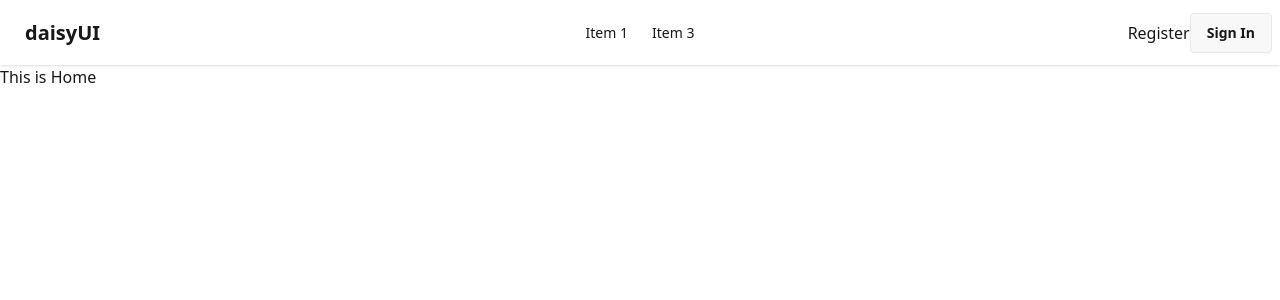
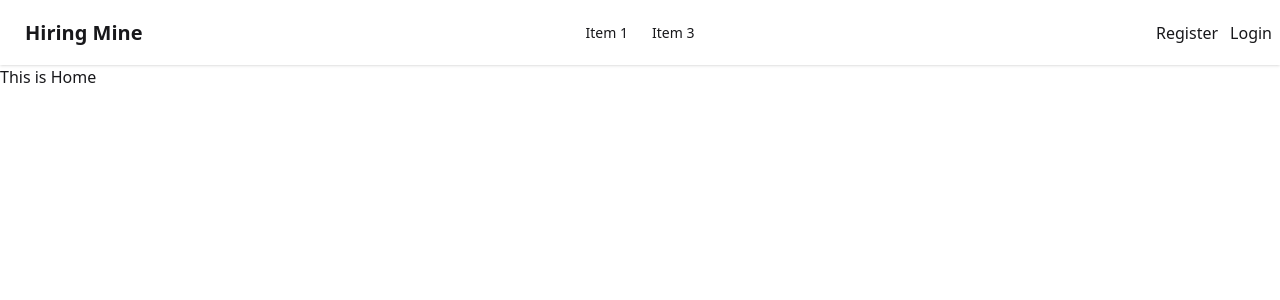
Before and after one commit to anowarzz/job-wave-client, a React (Vite) app: page / in a window 1280 px wide. Shown: the top 300 px of the page. Built offline with nearby package versions, Linux system fonts and the light colour scheme.

Commit message:
created login route and added lottie file

```diff
--- /dev/null
+++ b/src/pages/Login/Login.jsx
@@ -0,0 +1,9 @@
+const Login = () => {
+    return (
+        <div>
+            Login Page Here
+        </div>
+    );
+};
+
+export default Login;
--- a/src/pages/shared/Navbar.jsx
+++ b/src/pages/shared/Navbar.jsx
@@ -41,14 +41,16 @@ const Navbar = () => {
             {links}
           </ul>
         </div>
-        <a className="btn btn-ghost text-xl">daisyUI</a>
+        <Link to="/" className="btn btn-ghost text-xl">
+          Hiring Mine
+        </Link>
       </div>
       <div className="navbar-center hidden lg:flex">
         <ul className="menu menu-horizontal px-1">{links}</ul>
       </div>
-      <div className="navbar-end">
+      <div className="navbar-end flex gap-3">
         <Link to="/register">Register</Link>
-        <a className="btn">Sign In</a>
+        <Link to="/login">Login</Link>
       </div>
     </div>
   );
--- a/src/router/router.jsx
+++ b/src/router/router.jsx
@@ -1,6 +1,7 @@
 import { createBrowserRouter } from "react-router-dom";
 import MainLayout from "../layout/MainLayout";
 import Home from "../pages/Home/Home";
+import Login from "../pages/Login/Login";
 import Register from "../pages/Register/Register";
 
 const router = createBrowserRouter([
@@ -17,6 +18,10 @@ const router = createBrowserRouter([
         path: "/register",
         element: <Register> </Register>,
       },
+      {
+        path: "/login",
+        element: <Login> </Login>,
+      },
     ],
   },
 ]);
```
